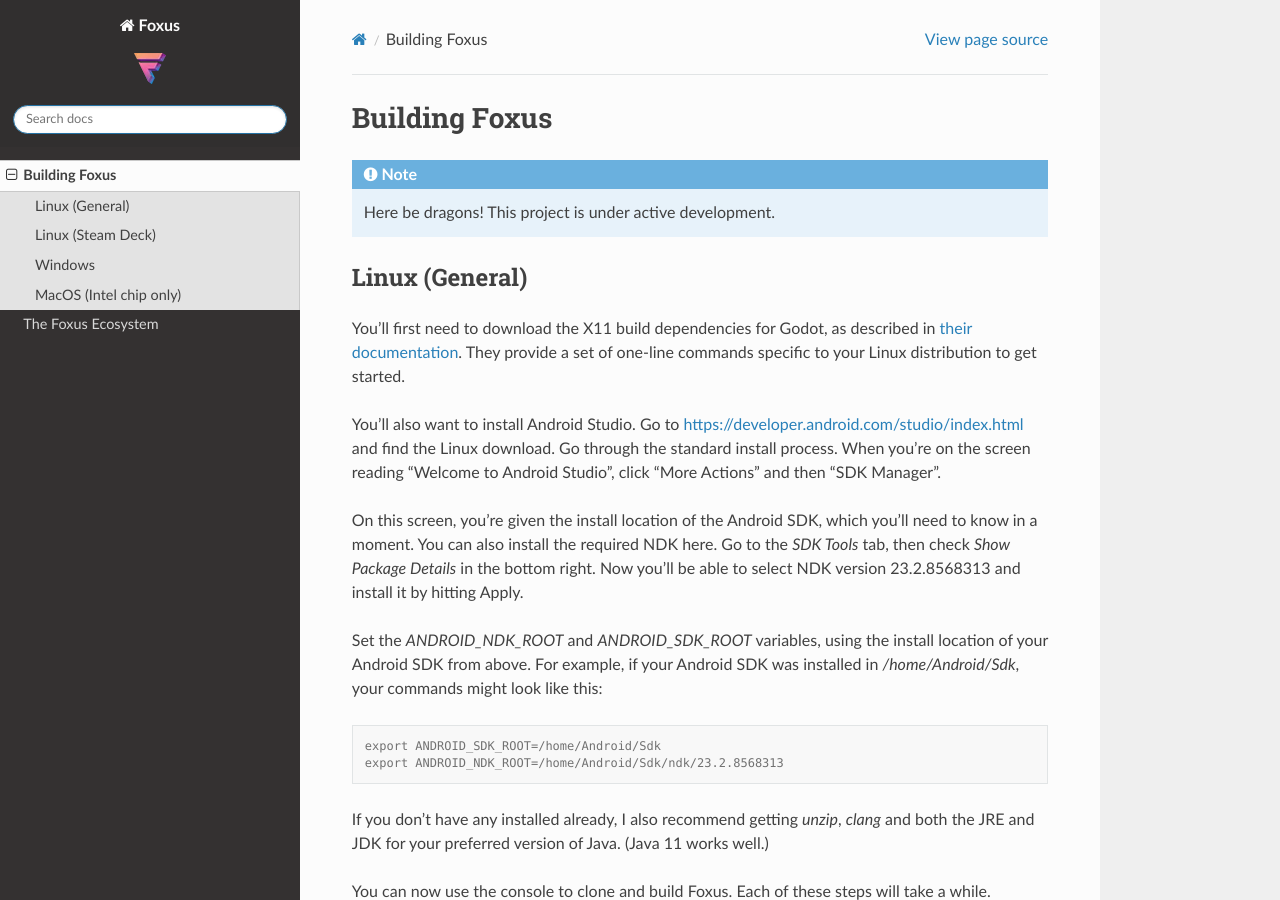
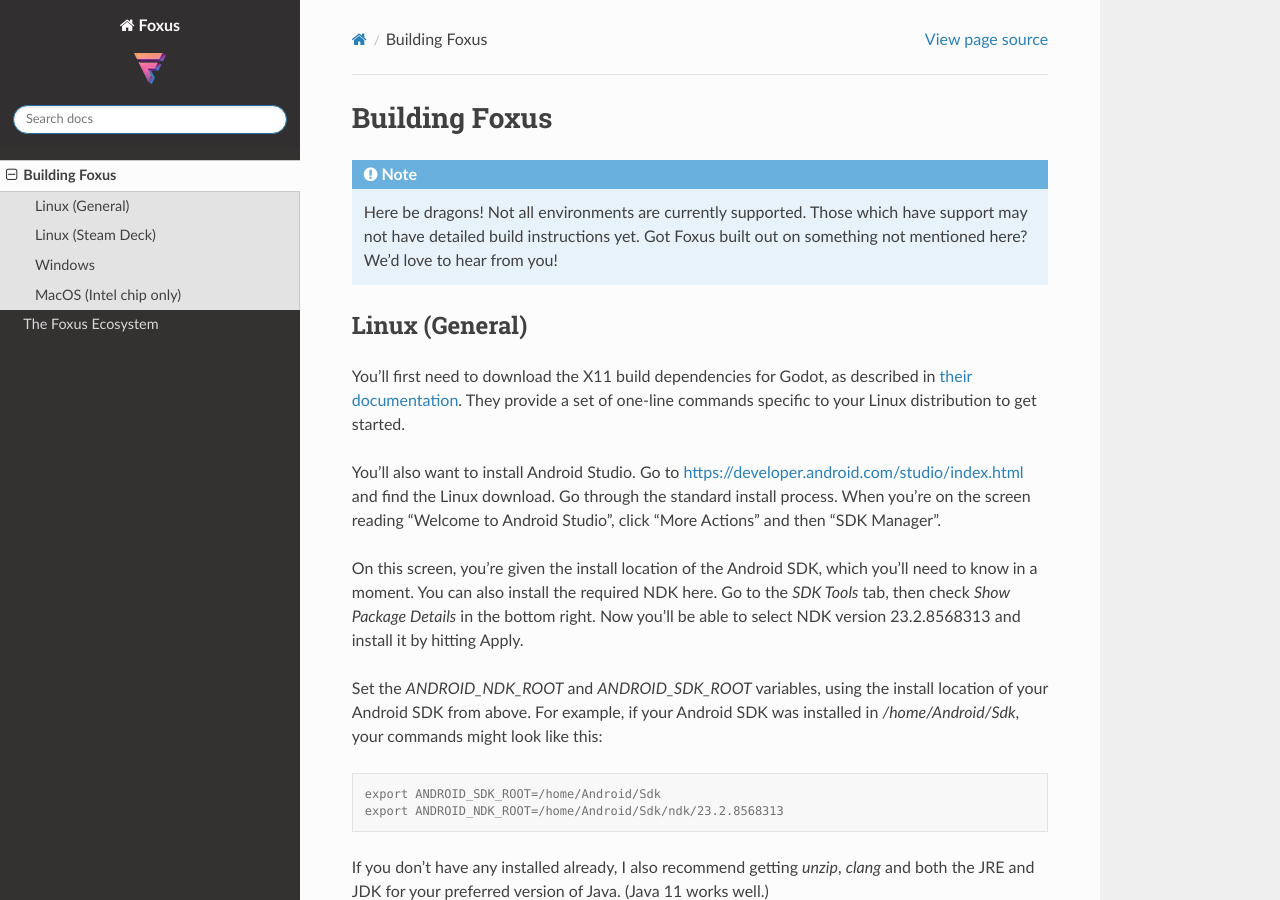
Before and after one commit to teamfoxus/foxus-docs, a Sphinx documentation site: the page built from docs/source/building_foxus.rst, in a window 1280 px wide and 900 px high. Built offline with Sphinx 7.4.7 and the Read the Docs theme 2.0.0, drawn with Linux system fonts in a browser that asks for light colours; some of the changed text lies outside the part shown.

```diff
--- a/docs/source/building_foxus.rst
+++ b/docs/source/building_foxus.rst
@@ -3,7 +3,9 @@ Building Foxus
 
 .. note::
 
-   Here be dragons! This project is under active development.
+   Here be dragons! Not all environments are currently supported.
+   Those which have support may not have detailed build instructions yet.
+   Got Foxus built out on something not mentioned here? We'd love to hear from you!
 
 
 Linux (General)
@@ -117,19 +119,11 @@ You're in! Go to Editor > Editor Settings in the top bar. Here you'll have to se
 Windows
 ------------
 
-To use Lumache, first install it using pip:
-
-.. code-block:: console
-
-   (.venv) $ pip install lumache
-
-
+TODO
 
 MacOS (Intel chip only)
 ------------
 
 M1 and M2 chips are currently **not** supported for building Foxus.
 
-.. code-block:: console
-
-   (.venv) $ pip install lumache
+TODO
--- a/docs/source/ecosystem.rst
+++ b/docs/source/ecosystem.rst
@@ -35,4 +35,5 @@ Maybe you don't have a Quest ... there's alternatives coming soon!
 
 .. note::
 
-   Here be dragons! The dragons here are especially large. The Foxus Toy is under super secret development.
+   Here be dragons! The dragons here are especially large.
+   The Foxus Toy is under super secret development.
```
